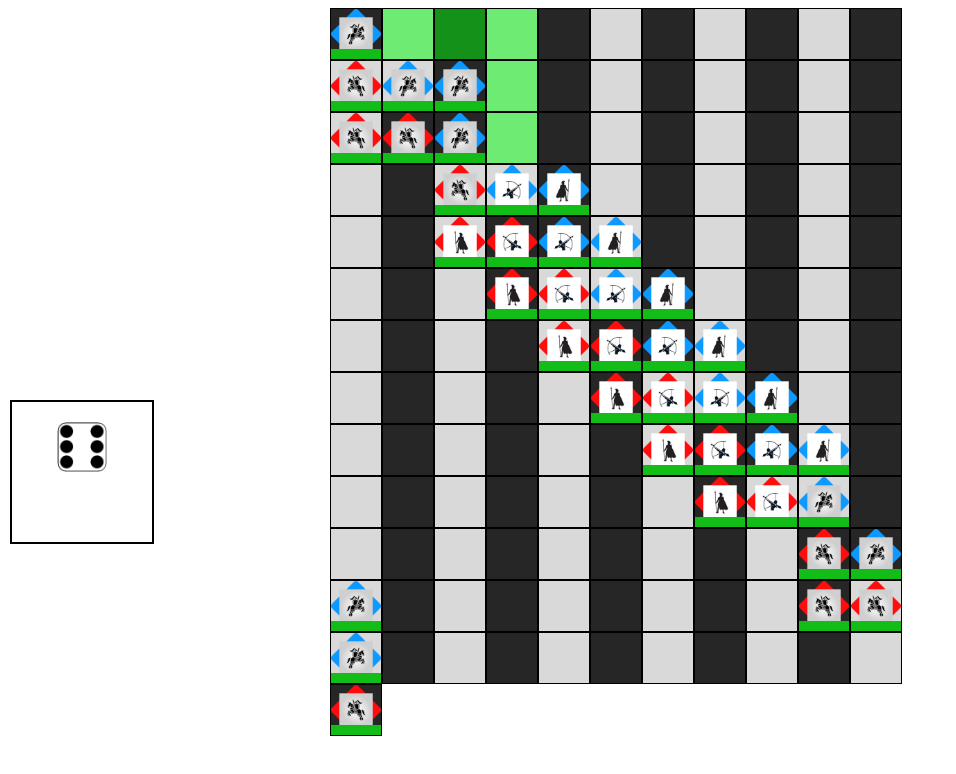
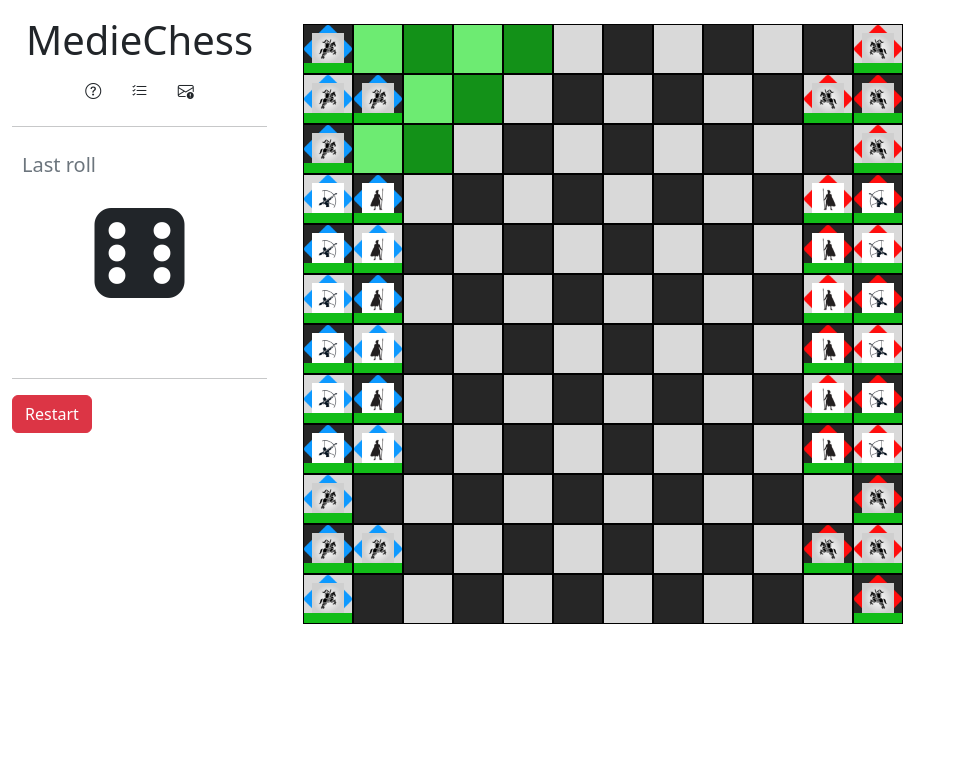
Before and after one commit to Baghaztra/DICE, a website: page index.html in a window 1280 px wide. Both pictures are taken after a click on the element 356 px from the left and 34 px from the top of the page. Shown: the whole page, without its empty margins (0-956 px from the left). Drawn offline with nearby package versions, Linux system fonts and the light colour scheme.

Commit message:
UI Update

```diff
--- a/index.html
+++ b/index.html
@@ -4,19 +4,36 @@
     <meta charset="UTF-8">
     <meta name="viewport" content="width=device-width, initial-scale=1.0">
     <link rel="stylesheet" href="src/css/style.css">
+    <link rel="stylesheet" href="https://cdn.jsdelivr.net/npm/bootstrap@5.3.2/dist/css/bootstrap.min.css">
+    <link rel="stylesheet" href="https://cdn.jsdelivr.net/npm/bootstrap-icons@1.11.3/font/bootstrap-icons.min.css">
     <title>Mediechess</title>
 </head>
 <body>
-    <!-- <h1>The Game</h1> -->
-    <div class="dice-box">
-        <div class="dice">
-            <img src="img/dice6.png" alt="dice 6" class="img" width="50%">
+    <div class="row container">
+        <div class="col-lg-3">
+            <div class="text-center mt-3">
+                <h1>MedieChess</h1>
+                <button onclick="" class="btn"><i class="bi bi-question-circle"></i></button>
+                <button onclick="" class="btn"><i class="bi bi-list-check"></i></button>
+                <button onclick="" class="btn"><i class="bi bi-envelope-exclamation"></i></button>
+            </div>
+            <hr>
+            <div class="dice-box mb-5" id="diceBox">
+                <h5 class="text-secondary">Last roll</h5>
+                <div id="dice" class="text-center">
+                    <i class="dice bi bi-dice-6-fill"></i>
+                </div>
+            </div>
+            <hr>
+            <a class="btn btn-danger" href="index.html">Restart</a>
         </div>
-        <br>
+        <div class="col-lg-6 p-4">
+            <div class="chessBoard" id="container"></div>
+        </div>
     </div>
 
-    <div class="container" id="container"></div>
+    <script src="src/js/script.js"></script>
+    <script src="https://cdn.jsdelivr.net/npm/bootstrap@5.3.2/dist/js/bootstrap.bundle.min.js"></script>
+</body>
 
-    <script src="src/js/script.js"></script>
-</body>
 </html>
--- a/src/css/style.css
+++ b/src/css/style.css
@@ -2,15 +2,14 @@ body{
     font-family: Arial, Helvetica, sans-serif;
 }
 
-h1{
-    font-size: 80px;
-    text-align: center;
-    margin: 10px;
-}
+/* h1{
+    margin: 20px;
+} */
 
-.container {
-    width: 620px;
-    margin: auto;
+.chessBoard {
+    width: 620px !important;
+    /* display: flex; */
+    /* margin: auto; */
     /* border: 2px solid black; */
 }
 .grid{
@@ -21,12 +20,10 @@ h1{
     float: left;
     border: 1px solid black;
     cursor: pointer;
-    position: relative;
 }
 .black {
     background-color: #262626;
 }
-
 .white {
     background-color: #D9D9D9;
 }
@@ -102,17 +99,13 @@ h1{
 }
 
 .dice-box{
-    position: fixed;
-    left: 10px;
-    top: 50%;
-    border: 2px solid #000;
+    /* position: fixed; */
+    /* border: 2px solid #000; */
     padding: 10px;
     z-index: 999;
 }
 .dice {
     text-align: center;
     display: inline-block;
-    margin: 10px;
-    width: 100px;
-    height: 100px;
+    font-size: 90px;
 }
--- a/src/js/script.js
+++ b/src/js/script.js
@@ -166,10 +166,8 @@ function handleMoveClick(event) {
 function squadMoveDistance() {
   const selectedUnitElement = board[currentPosition.row][currentPosition.col].unitElement;
 
-  if (selectedUnitElement.classList.contains('infantriB') || selectedUnitElement.classList.contains('infantriR')) {
-    return 1;
-  } else if (selectedUnitElement.classList.contains('cavalryB') || selectedUnitElement.classList.contains('cavalryR')) {
-    return 3;
+  if (selectedUnitElement.classList.contains('cavalryB') || selectedUnitElement.classList.contains('cavalryR')) {
+    return 4;
   } else {
     return 1;
   }
@@ -181,7 +179,10 @@ function action(fromRow, fromCol, toRow, toCol) {
     if (board[toRow][toCol].adaSquad) {
       // Logika serangan
       console.log(`Serang unit dari grid (${fromRow}, ${fromCol}) ke grid (${toRow}, ${toCol})`);
-      const kocok = rollTheDice();
+      const kocok = Math.floor(Math.random() * 6) + 1;
+      const diceElement = document.getElementById('dice');
+      diceElement.innerHTML = `<i class="dice bi bi-dice-${kocok}-fill"></i>`;
+
       console.log("[Debug] hp target awal : ", board[toRow][toCol].healthPoints);
       console.log("[Debug] kocok : ", kocok);
       board[toRow][toCol].healthPoints -= kocok;
@@ -248,7 +249,6 @@ function action(fromRow, fromCol, toRow, toCol) {
   }
 }
 
-
 function addAttackRange() {
   for (let i = 0; i < panjang; i++) {
     for (let j = 0; j < panjang; j++) {
@@ -271,10 +271,3 @@ function removeAttackRange() {
     }
   }
 }
-
-function rollTheDice() {
-  let dice = document.querySelector(".dice");
-  let rand = Math.floor(Math.random() * 6) + 1;
-  dice.querySelector('img').setAttribute('src', 'img/dice' + rand + '.png');
-  return rand;
-}
```
